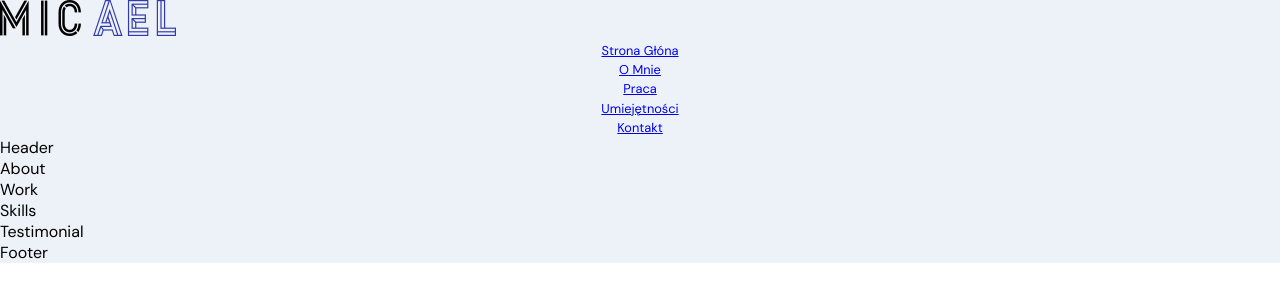
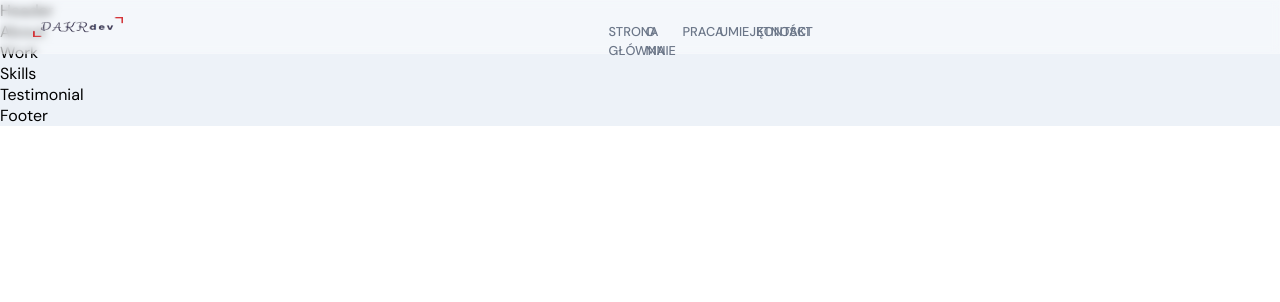
Before and after one commit to DanielKrol90/Next.Portofio-Main.app, a React (Create React App) app in the folder frontend-react/: page / in a window 1280 px wide. Shown: the top 302 px of the page. Built offline with nearby package versions, Linux system fonts and the light colour scheme.

Commit message:
working on navbar styling

```diff
--- a/frontend-react/src/components/Navbar/Navbar.css
+++ b/frontend-react/src/components/Navbar/Navbar.css
@@ -1 +1,63 @@
-/*# sourceMappingURL=Navbar.css.map */
+.app__navbar {
+  width: 100%;
+  display: flex;
+  justify-content: space-between;
+  align-items: center;
+  padding: 1rem 2rem;
+  background: rgba(255, 255, 255, 0.4);
+  backdrop-filter: blur(4px);
+  -webkit-backdrop-filter: blur(4px);
+  border: 1px solid rgba(255, 255, 255, 0.1);
+  position: fixed;
+  z-index: 2;
+}
+
+.app__navbar-logo {
+  display: flex;
+  justify-content: flex-start;
+  align-items: center;
+}
+.app__navbar-logo img {
+  width: 90px;
+  height: 20px;
+}
+@media screen and (min-width: 2000px) {
+  .app__navbar-logo img {
+    width: 180px;
+    height: 40px;
+  }
+}
+
+.app__navbar-links {
+  flex: 1;
+  display: flex;
+  justify-content: center;
+  align-items: center;
+  list-style: none;
+}
+.app__navbar-links li {
+  margin: 0 1rem;
+  cursor: pointer;
+  flex-direction: column;
+}
+.app__navbar-links li div {
+  width: 5px;
+  height: 5px;
+  background: transparent;
+  border-radius: 50%;
+  margin-bottom: 5px;
+}
+.app__navbar-links li div a {
+  color: var(--gray-color);
+  text-decoration: none;
+  flex-direction: column;
+  text-transform: uppercase;
+  font-weight: 500;
+  transition: all 0.3s ease-in-out;
+}
+.app__navbar-links li div a:hover {
+  color: var(--secondary-color);
+}
+.app__navbar-links li:hover {
+  background: var(--secondary-color);
+}/*# sourceMappingURL=Navbar.css.map */
--- a/frontend-react/src/components/Navbar/Navbar.jsx
+++ b/frontend-react/src/components/Navbar/Navbar.jsx
@@ -2,14 +2,16 @@ import React from 'react'
 
 import { images } from '../../constants'
 
+import './Navbar.css'
+
 const Navbar = () => {
   return (
     <nav className='app__navbar'>
-      <div className='app_navbar-logo'>
+      <div className='app__navbar-logo'>
         <img src={images.logo} alt="logo"/>
       </div>
       <ul className='app__navbar-links'>
-        {['Strona Głóna', 'O Mnie', 'Praca', 'Umiejętności', 'Kontakt' ].map((item) => (
+        {['Strona Główna', 'O Mnie', 'Praca', 'Umiejętności', 'Kontakt' ].map((item) => (
           <li className='app__flex p-text' key={`link-${item}`}>
             <div>
               <a href={`#${item}`}>{item}</a>
--- a/frontend-react/src/components/Navbar/Navbar.scss
+++ b/frontend-react/src/components/Navbar/Navbar.scss
@@ -4,4 +4,72 @@
     display: flex;
     justify-content: space-between;
     align-items: center;
+
+    padding: 1rem 2rem;
+    background: rgb(255, 255, 255, 0.4);
+    backdrop-filter: blur(4px);
+    -webkit-backdrop-filter: blur(4px);
+    border: 1px solid rgb(255, 255, 255, 0.1);
+    position: fixed;
+    z-index: 2;
 }
+
+.app__navbar-logo {
+    display: flex;
+    justify-content: flex-start;
+    align-items: center;
+
+    img {
+        width: 90px;
+        height: 20px;
+
+        @media screen and (min-width: 2000px) {
+            width: 180px;
+            height: 40px;
+        }
+    }
+}
+
+.app__navbar-links {
+    flex: 1;
+    display: flex;
+    justify-content: center;
+    align-items: center;
+
+    list-style: none;
+
+    li {
+        margin: 0 1rem;
+        cursor: pointer;
+
+        flex-direction: column;
+
+        div {
+            width: 5px;
+            height: 5px;
+            background: transparent;
+            border-radius: 50%;
+
+            margin-bottom: 5px;
+            a {
+                color: var(--gray-color);
+                text-decoration: none;
+                flex-direction: column;
+
+                text-transform: uppercase;
+                font-weight: 500;
+
+                transition: all 0.3s ease-in-out;
+
+                &:hover {
+                    color: var(--secondary-color);
+                }
+            }
+        }
+
+
+        &:hover {
+            background: var(--secondary-color);
+        }
+    }
+}
```
Also changed, not shown: frontend-react/src/assets/logo.png, frontend-react/src/index.scss (line endings or trailing spaces), 1 other file (tests, documents, lock files or other folders).
